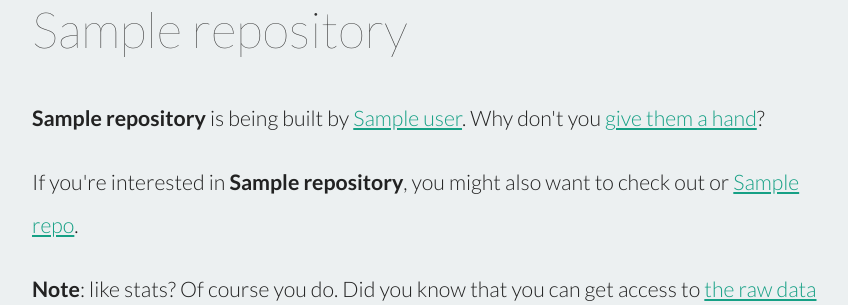
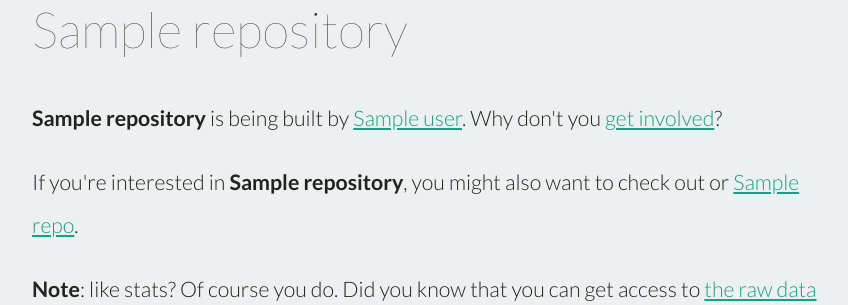
Before and after one commit to dfm/osrc, a Flask app: template osrc/templates/repo.html in a window 1280 px wide. Shown: the part 314-619 px from the top of the page, without its empty margins (208-1056 px from the left). Run offline with Flask 2, Linux system fonts and the light colour scheme; the template is opened without the code that fills it: most values are stand-ins (such as "Sample title", 1, 10 or a date in 2020).

Commit message:
re-wording repo pages for better cred

```diff
--- a/osrc/stats.py
+++ b/osrc/stats.py
@@ -292,7 +292,7 @@ def get_comparison(user1, user2):
     return np.random.choice([d[0] for d in diffs], p=[p / norm for p in ps])
 
 
-def get_repo_info(username, reponame, maxusers=50, max_recommend=5):
+def get_repo_info(username, reponame, maxusers=5, max_recommend=5):
     # Normalize the repository name.
     repo = "{0}/{1}".format(username, reponame)
     rkey = format_key("social:repo:{0}".format(repo))
@@ -303,7 +303,7 @@ def get_repo_info(username, reponame, maxusers=50, max_recommend=5):
     pipe.exists(rkey)
     pipe.exists(recommend_key)
     pipe.zrevrange(recommend_key, 0, max_recommend-1)
-    pipe.zrevrange(rkey, 0, maxusers, withscores=True)
+    pipe.zrevrange(rkey, 0, maxusers-1, withscores=True)
     flag1, flag2, recommendations, users = pipe.execute()
     if not flag1:
         return None
@@ -320,7 +320,7 @@ def get_repo_info(username, reponame, maxusers=50, max_recommend=5):
         recommendations = pipe.execute()[-1]
 
     # Get the contributor names.
-    users = users[:5]
+    users = [(u, c) for u, c in users if int(c) > 1]
     [pipe.get(format_key("user:{0}:name".format(u))) for u, count in users]
     names = pipe.execute()
 
--- a/osrc/templates/repo.html
+++ b/osrc/templates/repo.html
@@ -13,7 +13,7 @@
 
         <p>
         {% if contributors|length > 1 %}
-        The main contributors to <strong>{{ repository }}</strong> are
+        The following users have interacted with <strong>{{ repository }}</strong>:
         {% for user in contributors %}
         {% if loop.last %} and {%endif %}<a href="/{{ user.username }}">{{ user.name }}</a>
         {%- if not loop.last -%}, {%- endif %}
@@ -21,7 +21,7 @@
         {% else %}
         <strong>{{ repository }}</strong> is being built by <a href="/{{ contributors[0].username }}">{{ contributors[0].name }}</a>.
         {% endif %}
-        Why don't you <a href="https://github.com/{{ repository }}" target="_blank">give them a hand</a>?
+        Why don't you <a href="https://github.com/{{ repository }}" target="_blank">get involved</a>?
         </p>
 
         <p>
```
